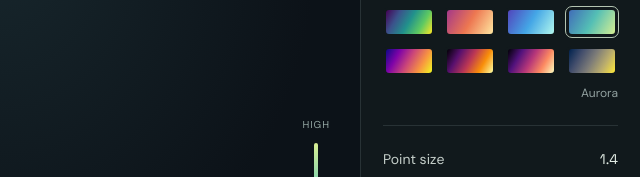
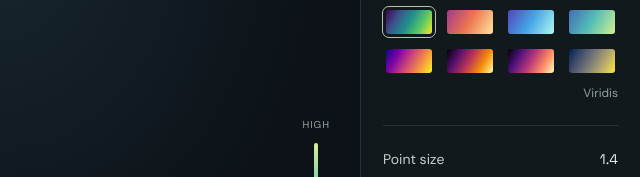
Before and after one commit to zfengg/3D-IFS-Fractals, a website built with Vite: page index.html in a window 1280 px wide. Shown: the part 437-614 px from the top of the page, 640-1280 px from the left. Built offline with nearby package versions, Linux system fonts and the light colour scheme.

Commit message:
Use the first palette as the default color scheme

```diff
--- a/index.html
+++ b/index.html
@@ -43,7 +43,7 @@
           <button type="button" data-color="#ffffff" aria-label="White" style="--swatch:#ffffff"></button><button type="button" data-color="#c2ef87" aria-label="Lime" style="--swatch:#c2ef87"></button><button type="button" data-color="#54bfb5" aria-label="Teal" style="--swatch:#54bfb5"></button><button type="button" data-color="#6ba9ff" aria-label="Blue" style="--swatch:#6ba9ff"></button><button type="button" data-color="#ed7751" aria-label="Coral" style="--swatch:#ed7751"></button><button type="button" data-color="#ce8de8" aria-label="Purple" style="--swatch:#ce8de8"></button>
         </div>
       </div>
-        <div class="swatches" role="group" aria-label="Color palette"><span id="palette-label">Aurora</span></div>
+        <div class="swatches" role="group" aria-label="Color palette"><span id="palette-label"></span></div>
       <section>
         <label for="size">Point size <output id="size-label">1.4</output></label>
         <input id="size" type="range" min="0.5" max="4" step="0.1" value="1.4">
--- a/src/app.ts
+++ b/src/app.ts
@@ -22,7 +22,7 @@ let customSponge:SpongeDefinition|undefined;
 let activeSurface:SurfaceDefinition|undefined,customSurface:SurfaceDefinition|undefined;
 let activeDescription='';
 let currentPreset='tetra';
-let maps=system.toJSON(),palette='aurora',seed=42,job=0;
+let maps=system.toJSON(),palette=Object.keys(palettes)[0],seed=42,job=0;
 let sample:PointSample|null=null,worker:Worker|null=null,pending:Candidate|null=null,timeout:ReturnType<typeof setTimeout>|undefined;
 let viewer:FractalViewer|undefined;
 let adaptiveGallery=true;
@@ -40,6 +40,7 @@ for(const [key,stops] of Object.entries(palettes)){
  button.style.background=`linear-gradient(120deg,${stops.join(',')})`;
  swatches.insertBefore(button,$('palette-label'));
 }
+$('palette-label').textContent=palette[0].toUpperCase()+palette.slice(1);
 $('preset').replaceChildren();
 for(const [key,preset] of Object.entries(presets)){const option=document.createElement('option');option.value=key;option.textContent=preset.name;$('preset').append(option);}
 $('preset').value=currentPreset;
```
